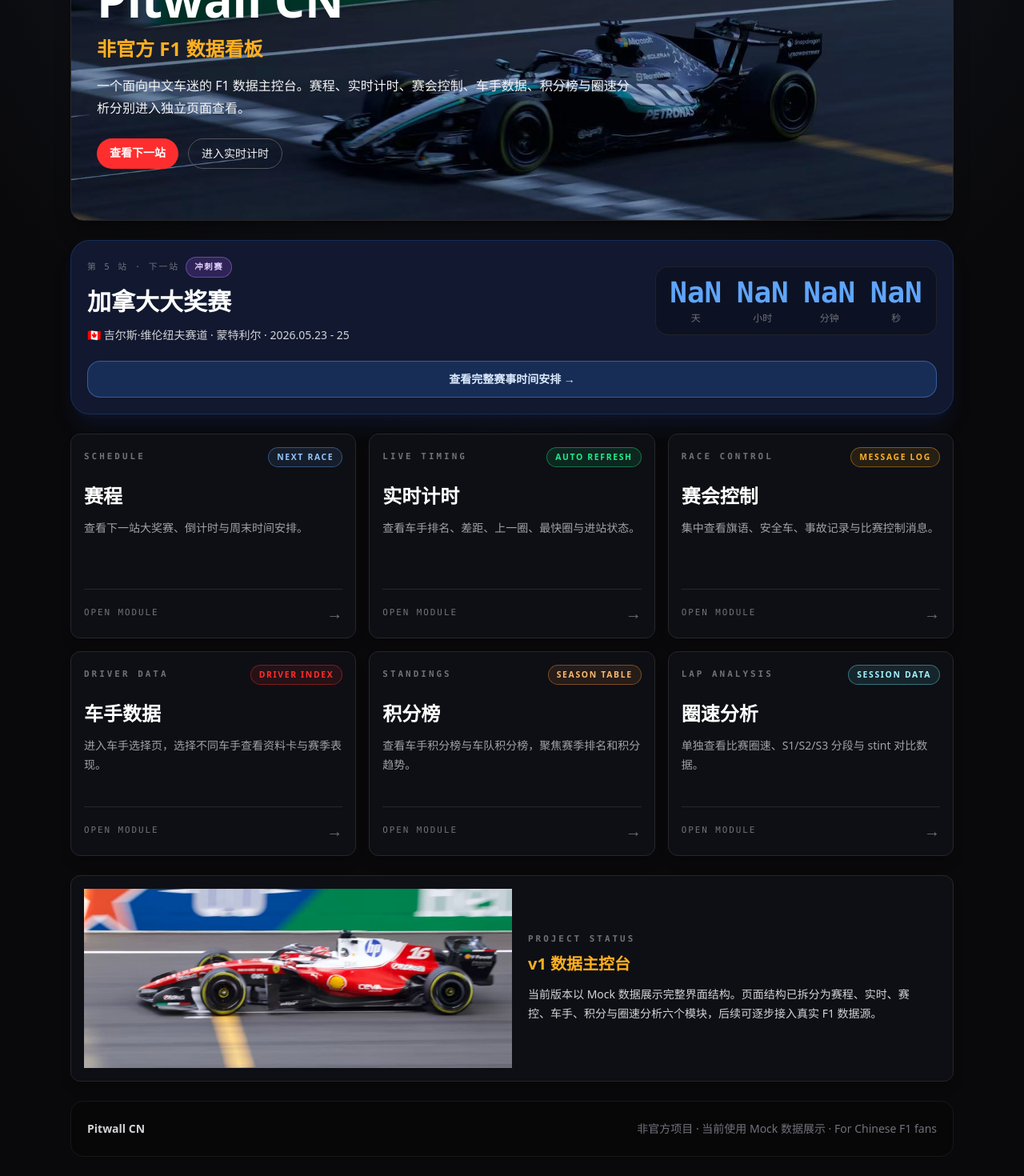
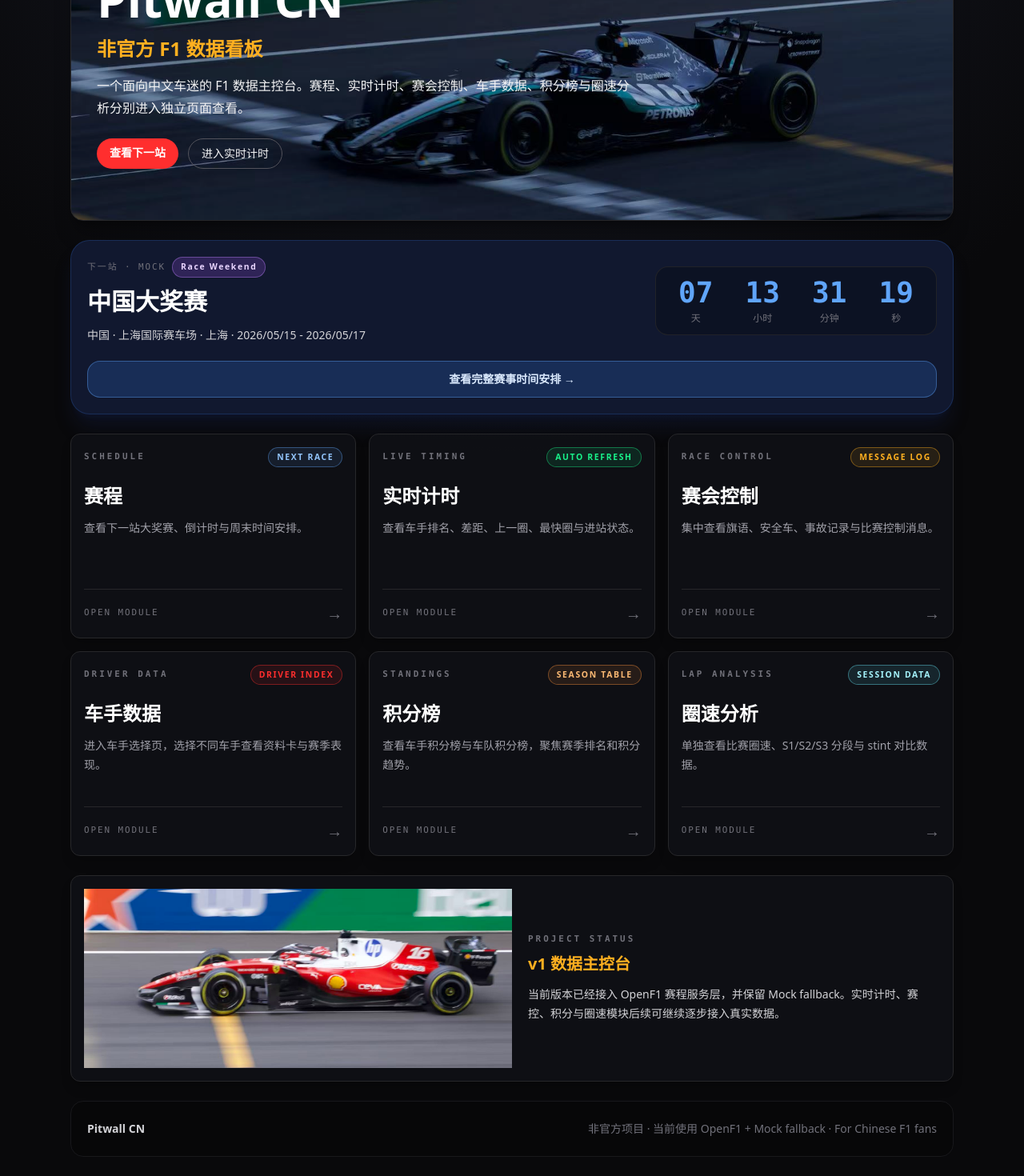
Before and after one commit to s8k8ps26k6-ui/pitwallcn, a Next.js app: page / in a window 1280 px wide. Shown: the part 267-1737 px from the top of the page at 80% size. Built offline with nearby package versions, Linux system fonts and the light colour scheme; no server answers.

Commit message:
feat: connect homepage next race to calendar service

```diff
--- a/src/app/page.tsx
+++ b/src/app/page.tsx
@@ -1,5 +1,6 @@
 import Link from "next/link";
 import { RaceCountdown } from "@/components/race-countdown";
+import { getScheduleCalendar } from "@/lib/f1-service";
 
 const primaryModules = [
   {
@@ -52,7 +53,19 @@ const primaryModules = [
   }
 ] as const;
 
-export default function Home() {
+function formatDateRange(startIso: string, endIso: string) {
+  const formatter = new Intl.DateTimeFormat("zh-CN", {
+    year: "numeric",
+    month: "2-digit",
+    day: "2-digit",
+    timeZone: "Asia/Shanghai"
+  });
+  return `${formatter.format(new Date(startIso))} - ${formatter.format(new Date(endIso))}`;
+}
+
+export default async function Home() {
+  const { nextRace, source } = await getScheduleCalendar();
+
   return (
     <main className="space-y-6">
       <section
@@ -64,7 +77,7 @@ export default function Home() {
         <div className="relative max-w-3xl space-y-4">
           <div className="inline-flex items-center gap-2 rounded-full border border-pitGreen/60 bg-black/65 px-3 py-1 text-xs font-semibold text-pitGreen shadow-[0_0_24px_rgba(25,243,139,0.18)] backdrop-blur">
             <span className="live-dot" aria-hidden="true" />
-            主控台在线 · Mock data feed
+            主控台在线 · {source === "openf1" ? "OpenF1 data feed" : "Mock fallback"}
           </div>
           <p className="text-sm tracking-wide text-zinc-300">图片由站长于上海大奖赛现场拍摄</p>
           <h1 className="text-4xl font-bold text-white sm:text-6xl">Pitwall CN</h1>
@@ -87,13 +100,15 @@ export default function Home() {
         <div className="flex flex-col gap-5 lg:flex-row lg:items-center lg:justify-between">
           <div>
             <div className="mb-3 flex flex-wrap items-center gap-2">
-              <span className="race-code text-zinc-400">第 5 站 · 下一站</span>
-              <span className="rounded-full border border-purple-400/40 bg-purple-500/20 px-2.5 py-1 text-[0.65rem] font-bold tracking-[0.16em] text-purple-200">冲刺赛</span>
+              <span className="race-code text-zinc-400">下一站 · {source === "openf1" ? "OpenF1" : "Mock"}</span>
+              <span className="rounded-full border border-purple-400/40 bg-purple-500/20 px-2.5 py-1 text-[0.65rem] font-bold tracking-[0.16em] text-purple-200">Race Weekend</span>
             </div>
-            <h2 className="text-3xl font-bold text-white">加拿大大奖赛</h2>
-            <p className="mt-3 text-sm leading-6 text-zinc-300">🇨🇦 吉尔斯·维伦纽夫赛道 · 蒙特利尔 · 2026.05.23 - 25</p>
+            <h2 className="text-3xl font-bold text-white">{nextRace.raceName}</h2>
+            <p className="mt-3 text-sm leading-6 text-zinc-300">
+              {nextRace.country} · {nextRace.circuitName} · {nextRace.location} · {formatDateRange(nextRace.startDate, nextRace.endDate)}
+            </p>
           </div>
-          <RaceCountdown />
+          <RaceCountdown targetIso={nextRace.countdownTarget} />
         </div>
         <Link className="mt-5 flex items-center justify-center rounded-2xl border border-blue-400/40 bg-blue-500/20 px-4 py-3 text-sm font-semibold text-blue-100 transition hover:bg-blue-500/30" href="/schedule">
           查看完整赛事时间安排 →
@@ -136,7 +151,7 @@ export default function Home() {
             <p className="eyebrow">Project Status</p>
             <h2 className="mt-2 text-xl font-semibold text-neonAmber">v1 数据主控台</h2>
             <p className="mt-3 text-sm leading-6 text-zinc-300">
-              当前版本以 Mock 数据展示完整界面结构。页面结构已拆分为赛程、实时、赛控、车手、积分与圈速分析六个模块，后续可逐步接入真实 F1 数据源。
+              当前版本已经接入 OpenF1 赛程服务层，并保留 Mock fallback。实时计时、赛控、积分与圈速模块后续可继续逐步接入真实数据。
             </p>
           </div>
         </div>
@@ -145,7 +160,7 @@ export default function Home() {
       <footer className="motion-fade-up rounded-2xl border border-zinc-900 bg-black/20 px-5 py-6 text-sm text-zinc-500">
         <div className="flex flex-col gap-2 sm:flex-row sm:items-center sm:justify-between">
           <p className="font-semibold text-zinc-300">Pitwall CN</p>
-          <p>非官方项目 · 当前使用 Mock 数据展示 · For Chinese F1 fans</p>
+          <p>非官方项目 · 当前使用 OpenF1 + Mock fallback · For Chinese F1 fans</p>
         </div>
       </footer>
     </main>
```
